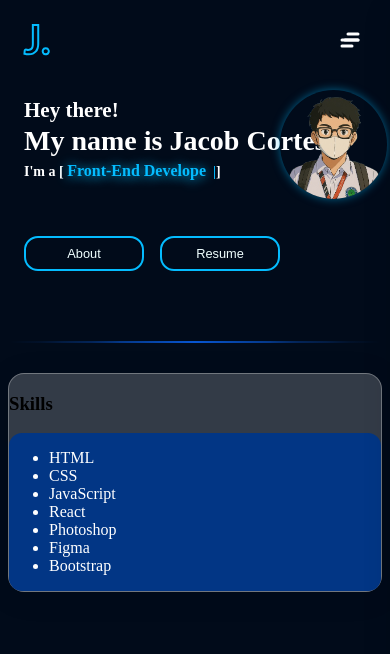
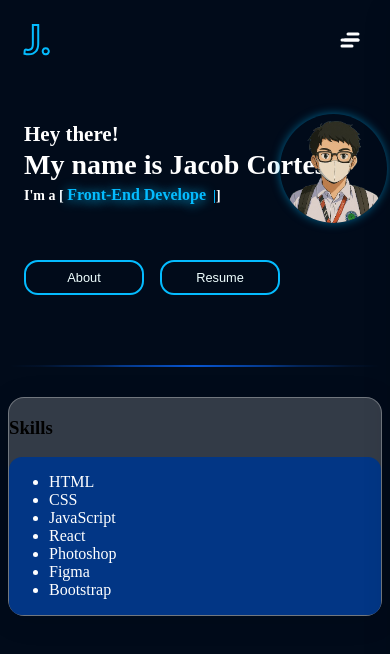
Before and after one commit to 02Jacode/PortfolioWebShowcase, a React (Vite) app: page / in a window 390 px wide. Shown: the top 654 px of the page. Built offline with nearby package versions, Linux system fonts and the light colour scheme.

Commit message:
transfered img

```diff
--- a/src/assets/body1.css
+++ b/src/assets/body1.css
@@ -85,7 +85,7 @@
 
 @media (max-width: 768px) {
     .me {
-        padding: 0.5rem 0 1rem 1rem;
+        padding: 2rem 0 1rem 1rem;
     }
     .buttons {
         padding: 0 0 0 0rem;
```
